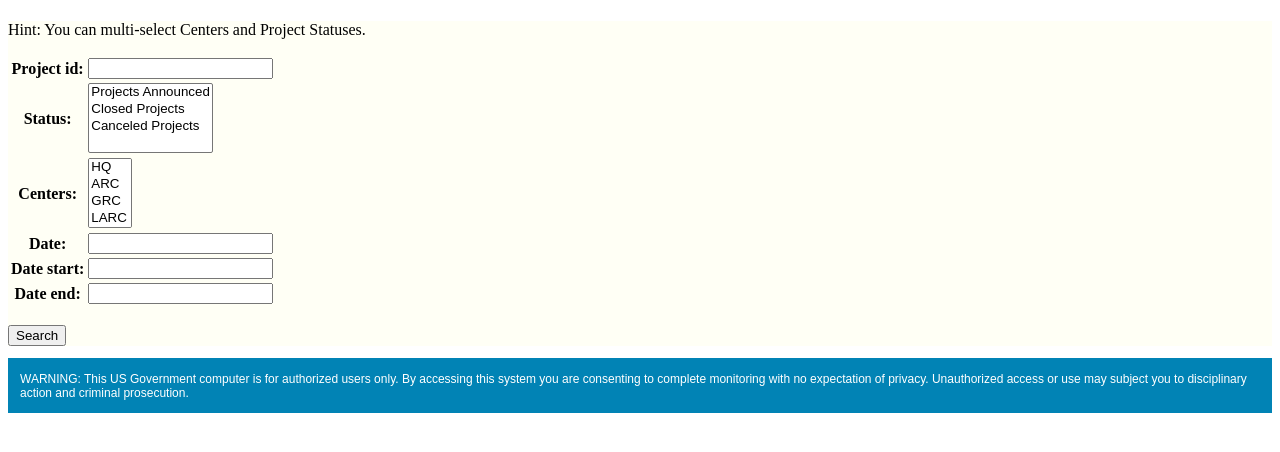
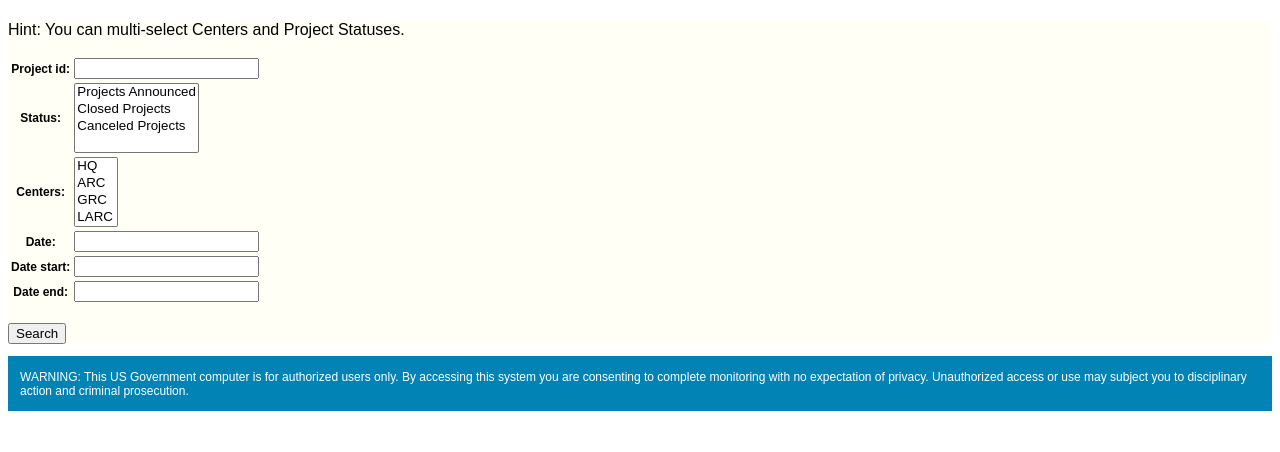
Before and after one commit to shentonfreude/pave, a Django app: page /project/search/ in a window 1280 px wide. Shown: the part 251-703 px from the top of the page. Run offline with Django 3.2, Linux system fonts and the light colour scheme; parts of the project's set-up code (start-up, migrations or seed data) failed here and were passed over.

Commit message:
Make the table look more attractive, subheaders like PAVE

```diff
--- a/pave/static/css/base.css
+++ b/pave/static/css/base.css
@@ -21,7 +21,17 @@ nav#menubar li a {
 
 section#content {
     background-color: #fffff5;
+    font-family: sans-serif;
 }
+section#content table {
+    font-size: 75%;
+    }
+section#content table .subtitle {
+    color: black;
+    }
+section#content table td {
+    color: #666666;
+    }
 header#sectionhead {
     background-color: #eef7ff;
 }
```
